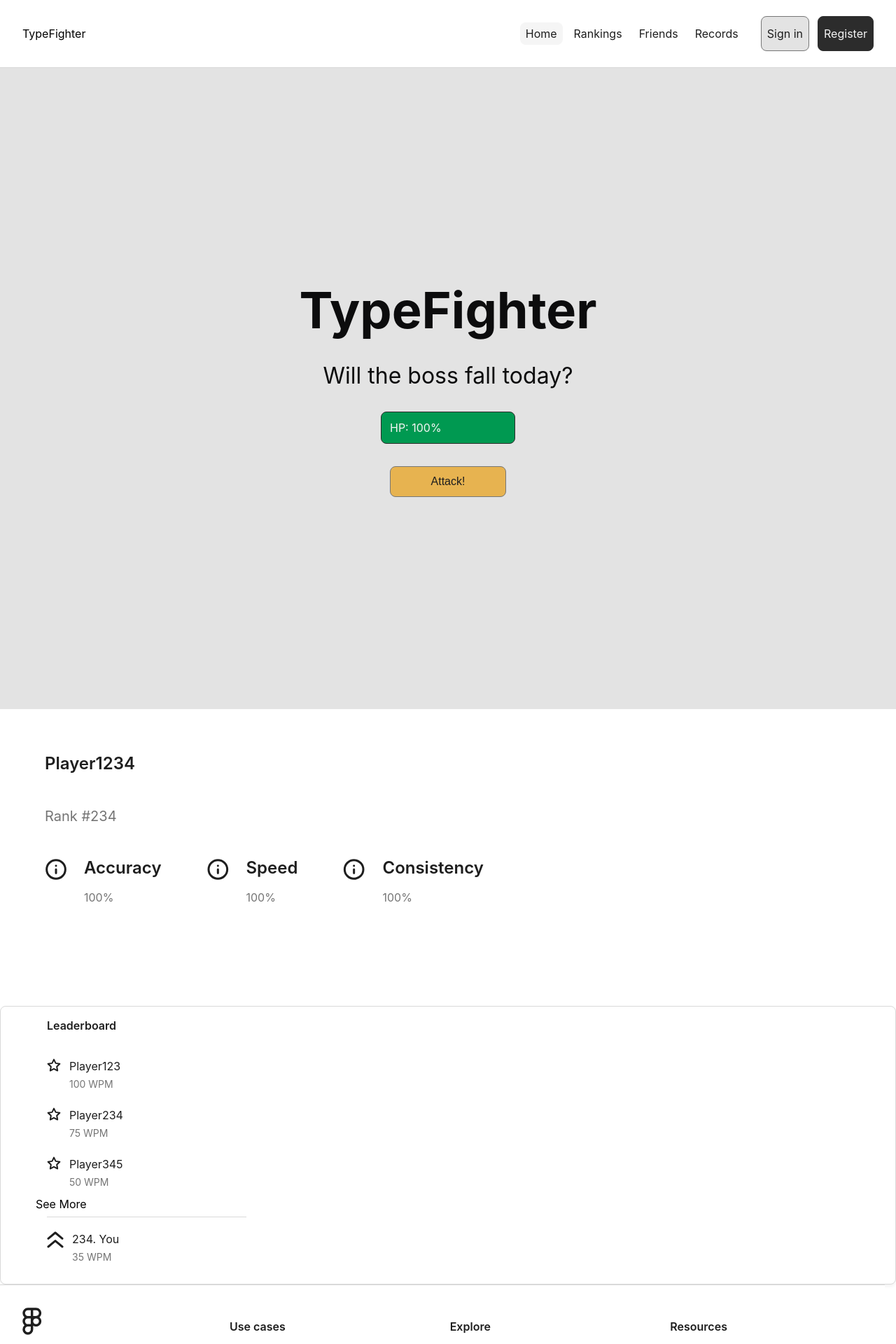
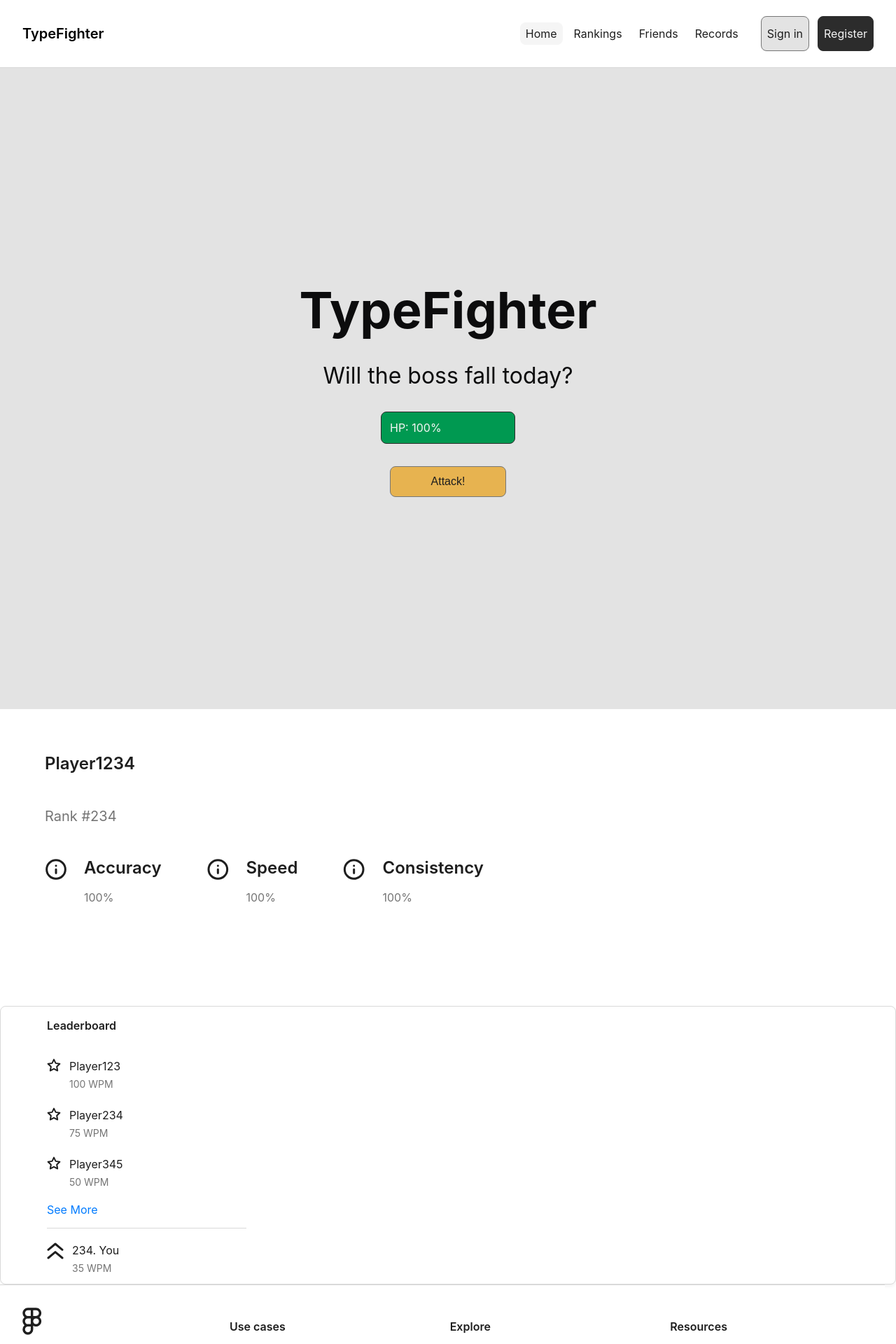
Before and after one commit to tzunni/TypeFighter, a React (Create React App) app: page / in a window 1280 px wide. Shown: the top 1920 px of the page at 70% size. Built offline with nearby package versions, Linux system fonts and the light colour scheme.

Commit message:
🦄 Further styling for newer elements, like cursor

```diff
--- a/public/index.css
+++ b/public/index.css
@@ -315,3 +315,30 @@ input {
 .hidden {
     display: none;
 }
+
+.see-more {
+    padding: 8px 16px;
+    color: #007bff;
+    cursor: pointer;
+}
+
+.blinking-cursor {
+    display: inline-block;
+    width: 10px;
+    height: 20px;
+    background-color: rgba(0, 0, 0, 0.125);
+    margin-left: 5px;
+    animation: blink 1s step-start infinite;
+    vertical-align: middle; /* Aligns the cursor with the middle of the text */
+}
+
+.logo {
+    font-weight: 600;
+    font-size: 20px;
+}
+
+@keyframes blink {
+    50% {
+        opacity: 0;
+    }
+}
```
